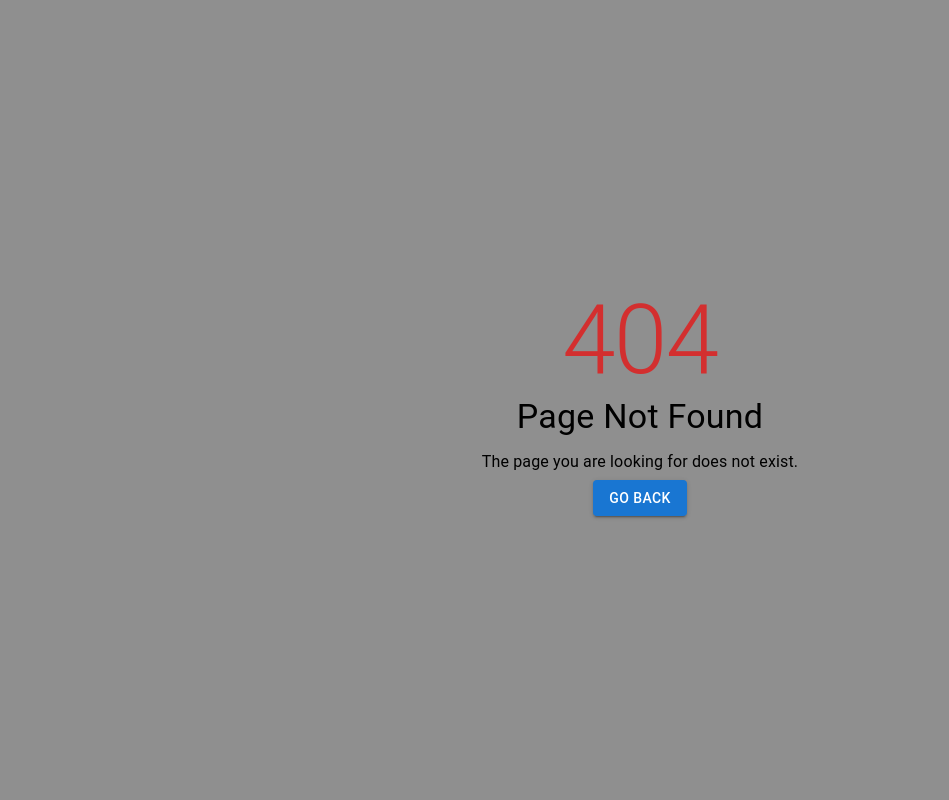
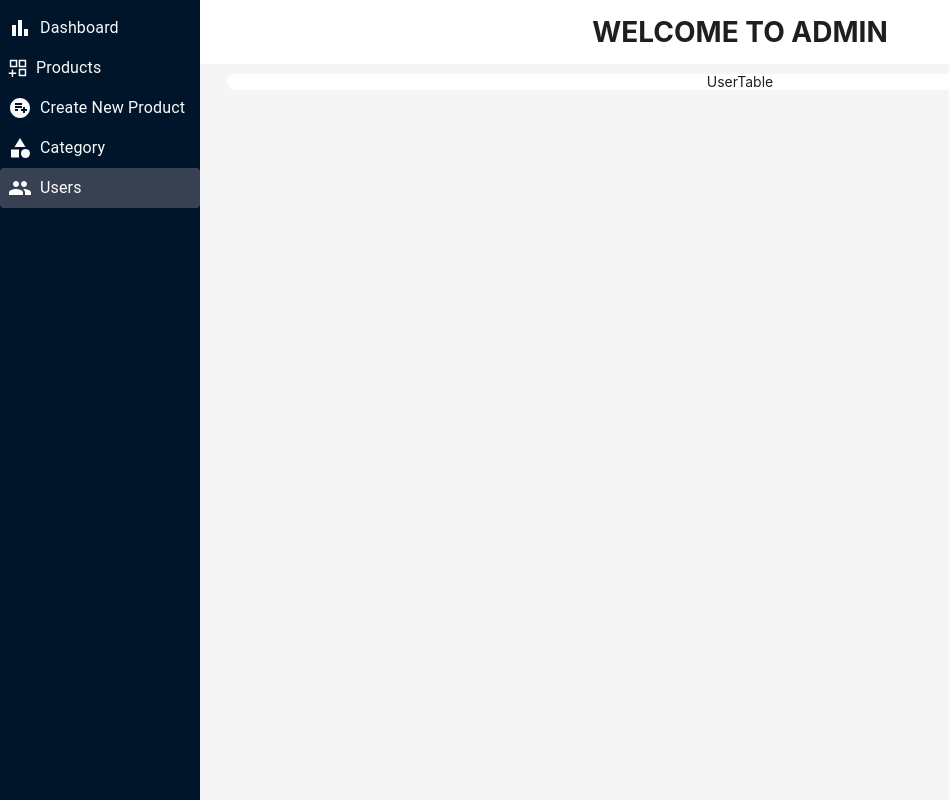
Before and after one commit to NezerAbdullayev/e-commerce_ts, a React (Vite) app in the folder frontend/: page /admin/users in a window 1280 px wide. Before the commit this address had no page. Shown: the whole page, without its empty margins (0-949 px from the left). Built offline with nearby package versions, Linux system fonts and the light colour scheme; sample sign-in values are in the browser's storage.

Commit message:
refactor(AdminPanel):  change structure and layout of admin panel components

```diff
--- a/frontend/src/App.tsx
+++ b/frontend/src/App.tsx
@@ -17,6 +17,11 @@ import PageNotFound from "./pages/error/PageNotFound";
 import PirvateRoute from "./components/PirvateRoute";
 import { userRole } from "./redux/slice/userSlice";
 import { useSelector } from "react-redux";
+import Dashboard from "./pages/admin/components/dashboard/Dashboard";
+import UsersTable from "./pages/admin/components/usersTable/UsersTable";
+import AddNewProduct from "./pages/admin/components/createProduct/AddNewProduct";
+import TableProducts from "./pages/admin/components/productsTable/TableProducts";
+import Categories from "./pages/admin/components/category/Categories";
 
 const App: React.FC = () => {
     const role = useSelector(userRole);
@@ -24,18 +29,19 @@ const App: React.FC = () => {
     return (
         <BrowserRouter>
             <Routes>
-                {/* Admin route */}
-                <Route path="/admin" element={role === "admin" ? <AdminPage /> : <Navigate to="/" />} />
+                {/* Admin panel */}
+                <Route path="/admin" element={role === "admin" ? <AdminPage /> : <Navigate to="/" />}>
+                    <Route index element={<Navigate to="dashboard" />} />
+                    <Route path="dashboard" element={<Dashboard />} />
+                    <Route path="products" element={<TableProducts />} />
+                    <Route path="users" element={<UsersTable />} />
+                    <Route path="createProduct" element={<AddNewProduct />} />
+                    <Route path="categorys" element={<Categories />} />
+                </Route>
+
+                {/* auth */}
                 <Route path="/login" element={<LoginPage />} />
                 <Route path="/signup" element={<SignupPage />} />
-
-                {/* <Route path="/admin" element={role === "admin" ? <AdminPage /> : <Navigate to="/" />}>
-
-                    <Route path="dashboard" element={<Dashboard />} />
-                    <Route path="createproduct" element={<CreateProduct />} />
-                    <Route path="users" element={<Users />} />
-
-                </Route> */}
 
                 {/* App layout routes */}
                 <Route path="/" element={<AppLayout />}>
--- a/frontend/src/layout/header/Header.tsx
+++ b/frontend/src/layout/header/Header.tsx
@@ -41,8 +41,6 @@ function Header() {
             console.error("Logout error:", error);
         }
     }, [userLogout]);
-
-    console.log("re-ernder");
 
     return (
         <AppBar position="sticky" sx={{ background: "#102e42" }}>
--- a/frontend/src/pages/admin/AdminPage.tsx
+++ b/frontend/src/pages/admin/AdminPage.tsx
@@ -1,11 +1,15 @@
-import React, { FC, useCallback, useState } from "react";
+import React, { FC } from "react";
 // components
 import { AppstoreAddOutlined } from "@ant-design/icons";
 import PlaylistAddCircleIcon from "@mui/icons-material/PlaylistAddCircle";
-import { Layout, Menu, MenuProps, theme } from "antd";
-import Analytics from "./components/analytics/Analytics.tsx";
-import Products from "./components/products/Products.tsx";
-import AddNewProduct from "./components/products/AddNewProduct.tsx";
+import CategoryIcon from "@mui/icons-material/Category";
+import GroupIcon from "@mui/icons-material/Group";
+import BarChartIcon from "@mui/icons-material/BarChart";
+import { Layout, theme } from "antd";
+
+import { Outlet } from "react-router";
+import { Box, Typography } from "@mui/material";
+import Link from "./components/Link";
 
 const { Header, Content, Sider } = Layout;
 
@@ -20,65 +24,69 @@ const siderStyle: React.CSSProperties = {
     scrollbarWidth: "thin",
     scrollbarColor: "unset",
 };
-type MenuItem = Required<MenuProps>["items"][number];
-
-const items: MenuItem[] = [
-    { key: "1", icon: <AppstoreAddOutlined />, label: "Dashboard" },
-    { key: "2", icon: <PlaylistAddCircleIcon />, label: "Add new Product" },
-    { key: "3", icon: <div />, label: "Analytics" },
-];
 
 const AdminPage: FC = () => {
-    const [current, setCurrent] = useState("1");
-
     const {
         token: { colorBgContainer, borderRadiusLG },
     } = theme.useToken();
 
-    const onClick: MenuProps["onClick"] = (e) => {
-        setCurrent(e.key);
-    };
-
-    const renderContent = useCallback(() => {
-        switch (current) {
-            case "1":
-                return <Products />;
-            case "2":
-                return <AddNewProduct />;
-            case "3":
-                return <Analytics />;
-            default:
-                return <div>page not found</div>;
-        }
-    }, [current]);
-
     return (
         <Layout hasSider style={{ padding: 0, minHeight: "100vh" }}>
+            {/* sidebar */}
             <Sider style={siderStyle}>
-                <Menu
-                    theme="dark"
-                    mode="inline"
-                    defaultSelectedKeys={["4"]}
-                    style={{ width: 256, margin: "20px 0" }}
-                    selectedKeys={[current]}
-                    items={items}
-                    onClick={onClick}
-                />
+                <Box mt={1}>
+                    <Link to="/admin/dashboard">
+                        <BarChartIcon className="mr-2 text-xl" />
+                        <Typography variant="body1" component="span">
+                            Dashboard
+                        </Typography>
+                    </Link>
+
+                    <Link to="/admin/products">
+                        <AppstoreAddOutlined className="mr-2 text-xl" />
+                        <Typography variant="body1" component="span">
+                            Products
+                        </Typography>
+                    </Link>
+
+                    <Link to="/admin/createProduct">
+                        <PlaylistAddCircleIcon className="mr-2 text-xl" />
+                        <Typography variant="body1" component="span">
+                            Create New Product
+                        </Typography>
+                    </Link>
+
+                    <Link to="/admin/categorys">
+                        <CategoryIcon className="mr-2 text-xl" />
+                        <Typography variant="body1" component="span">
+                            Category
+                        </Typography>
+                    </Link>
+
+                    <Link to="/admin/users">
+                        <GroupIcon className="mr-2 text-xl" />
+                        <Typography variant="body1" component="span">
+                            Users
+                        </Typography>
+                    </Link>
+                </Box>
             </Sider>
+
+            {/* content */}
             <Layout style={{ marginInlineStart: 200 }}>
                 <Header style={{ padding: 0, background: colorBgContainer, textAlign: "center", fontWeight: "bold", fontSize: "28px" }}>
                     WELCOME TO ADMIN
                 </Header>
                 <Content style={{ overflow: "initial", maxWidth: "95%", margin: "10px auto", width: "1200px" }}>
-                    <div
+                    <Box
                         style={{
                             textAlign: "center",
                             background: colorBgContainer,
                             borderRadius: borderRadiusLG,
                         }}
                     >
-                        {renderContent()}
-                    </div>
+                        <Outlet />
+                    </Box>
                 </Content>
             </Layout>
         </Layout>
--- /dev/null
+++ b/frontend/src/pages/admin/components/Link.tsx
@@ -0,0 +1,22 @@
+import { FC, ReactNode } from "react";
+import { NavLink } from "react-router-dom";
+
+interface LinkProps {
+    children: ReactNode;
+    to: string;
+}
+
+const Link: FC<LinkProps> = ({ children, to }) => {
+    return (
+        <NavLink
+            to={to}
+            className={({ isActive }) =>
+                `flex items-center rounded p-2 transition-colors duration-300 ${isActive ? "bg-gray-700 text-white" : "text-gray-50 hover:bg-gray-500"}`
+            }
+        >
+            {children}
+        </NavLink>
+    );
+};
+
+export default Link;
--- a/frontend/src/pages/admin/components/analytics/Analytics.tsx
+++ /dev/null
@@ -1,58 +0,0 @@
-import { Button, Form } from "antd";
-import { SubmitHandler, useForm } from "react-hook-form";
-
-import { FileObject } from "../../../../types/globalTypes";
-import { createProductSchema } from "../../../../validations/product.validation";
-import { yupResolver } from "@hookform/resolvers/yup";
-import FormInput from "../../../../components/Forms/FormInput";
-import FormInputFile from "../../../../components/Forms/FormInputFile";
-import FormTextarea from "../../../../components/Forms/FormTextarea";
-import FormSelect from "../../../../components/Forms/FormSellect";
-import { formItemLayout } from "../../../../utils/formLayoutsize";
-
-export interface NewProduct {
-    brand?: string;
-    category: string[];
-    description: string;
-    image: FileObject[];
-    name: string;
-    price: number;
-    stock: number;
-}
-
-export default function DataTable() {
-    const options = [
-        { value: "OverSized", label: "OverSized" },
-        { value: "T-shirt", label: "T-Shirt" },
-        { value: "Long-sleeve", label: "Long-sleeve" },
-        { value: "Basic Tees", label: "Basic Tees" },
-        { value: "Hoodie", label: "Hoodie" },
-    ];
-
-    const {
-        control,
-        handleSubmit,
-        reset,
-        formState: { errors },
-    } = useForm<NewProduct>({ resolver: yupResolver(createProductSchema) });
-
-    const onSubmit: SubmitHandler<NewProduct> = async (data) => {
-        console.log(data);
-
-        reset();
-    };
-
-    return (
-        <Form onFinish={handleSubmit(onSubmit)} className="mx-auto max-w-[1000px]" {...formItemLayout}>
-            <FormInput<NewProduct> errors={errors} name="name" control={control} />
-            <FormInput<NewProduct> errors={errors} name="price" type="number" control={control} />
-            <FormInput<NewProduct> errors={errors} name="stock" type="number" control={control} />
-            <FormInput<NewProduct> errors={errors} name="brand" control={control} />
-            <FormTextarea errors={errors} name="description" control={control} />
-            <FormSelect errors={errors} name="category" control={control} options={options} multiple={true} />
-            <FormInputFile<NewProduct> errors={errors} name="image" control={control} />
-
-            <Button htmlType="submit">Submit</Button>
-        </Form>
-    );
-}
--- /dev/null
+++ b/frontend/src/pages/admin/components/category/Categories.tsx
@@ -0,0 +1,7 @@
+import { FC } from "react";
+
+const Categories: FC = () => {
+    return <div>Categories</div>;
+};
+
+export default Categories;
--- /dev/null
+++ b/frontend/src/pages/admin/components/dashboard/Dashboard.tsx
@@ -0,0 +1,9 @@
+function Dashboard() {
+    return (
+        <div>
+            Dashboard
+        </div>
+    )
+}
+
+export default Dashboard
--- a/frontend/src/pages/admin/components/products/Products.tsx
+++ b/frontend/src/pages/admin/components/productsTable/TableProducts.tsx
@@ -7,7 +7,7 @@ import { Products as ProductsType } from "../../../../types/globalTypes";
 import EditIcon from "@mui/icons-material/Edit";
 import DeleteIcon from "@mui/icons-material/Delete";
 import FormInput from "../../../../components/Forms/FormInput";
-import { NewProduct } from "./AddNewProduct";
+import { NewProduct } from "../createProduct/AddNewProduct";
 import FormTextarea from "../../../../components/Forms/FormTextarea";
 import FormInputFile from "../../../../components/Forms/FormInputFile";
 import FormSelect from "../../../../components/Forms/FormSellect";
@@ -26,7 +26,7 @@ interface DataType {
     description: string;
 }
 
-const Products: FC = () => {
+const TableProducts: FC = () => {
     const [isEdit, setIsEdit] = useState<boolean>(false);
     const [products, setProducts] = useState<DataType[]>([]);
     const [currentPage, setCurrentPage] = useState(1);
@@ -187,4 +187,4 @@ const Products: FC = () => {
     );
 };
 
-export default Products;
+export default TableProducts;
--- /dev/null
+++ b/frontend/src/pages/admin/components/usersTable/UsersTable.tsx
@@ -0,0 +1,5 @@
+function UsersTable() {
+    return <div>UserTable</div>;
+}
+
+export default UsersTable;
--- a/frontend/src/redux/slice/userSlice.ts
+++ b/frontend/src/redux/slice/userSlice.ts
@@ -30,7 +30,7 @@ const userSlice = createSlice({
 });
 
 export const userName = (state: RootState) => state.user.name;
-console.log(userName)
+console.log(userName);
 
 export const userRole = (state: RootState) => state.user.role;
 export const isAuthenticated = (state: RootState) => state.user.isAuthenticated;
```
Also changed, not shown: frontend/src/pages/admin/components/createProduct/AddNewProduct.tsx (renamed from frontend/src/pages/admin/components/products/AddNewProduct.tsx, +0 -21 lines).
